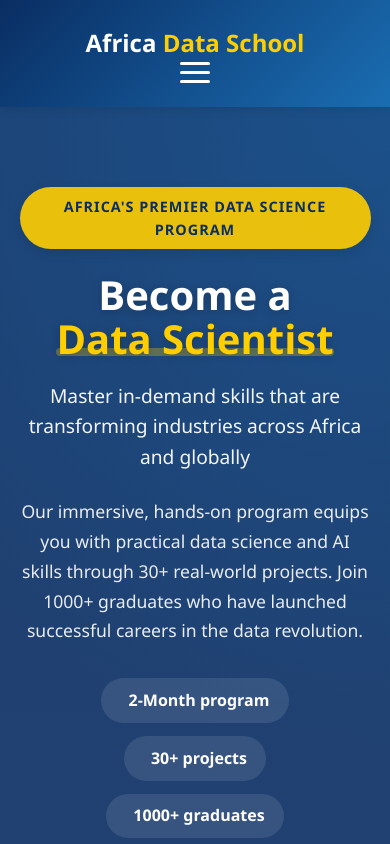
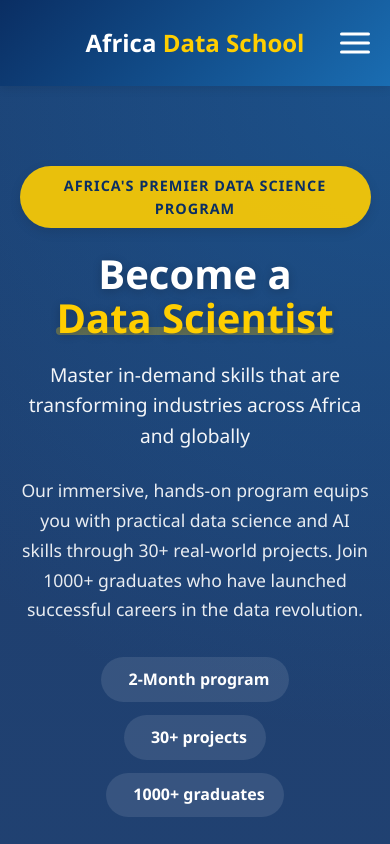
Before and after one commit to Heytec/adsnewcoursesite, a plain HTML site: page index.html in a window 390 px wide. Shown: the top 844 px of the page. Drawn offline with nearby package versions, Linux system fonts and the light colour scheme.

Commit message:
fixed ham

```diff
--- a/index.html
+++ b/index.html
@@ -21,7 +21,8 @@
 
                       /* Header and navigation */
                      /* Header and navigation */
-  header {
+   /* Header and navigation */
+   header {
     background: linear-gradient(135deg, #0a2e63 0%, #1a6db2 100%);
     color: white;
     padding: 1.5rem 0;
@@ -110,15 +111,27 @@
   }
 
   /* Responsive styles */
-  @media (max-width: 992px) {
+   /* Responsive styles */
+    /* Responsive styles */
+    @media (max-width: 992px) {
     nav ul li {
       margin-left: 1.5rem;
     }
   }
 
   @media (max-width: 768px) {
+    .header-content {
+      flex-direction: row;
+      justify-content: space-between;
+      align-items: center;
+    }
+
     .menu-toggle {
       display: flex;
+      position: absolute;
+      right: 20px;
+      top: 50%;
+      transform: translateY(-50%);
     }
 
     .menu-toggle.active span:nth-child(1) {
@@ -146,6 +159,7 @@
       box-shadow: -5px 0 15px rgba(0, 0, 0, 0.1);
       z-index: 99;
     }
+
 
     nav.active {
       right: 0;
@@ -1248,7 +1262,8 @@
   </head>
   <body>
  <!-- Header -->
-<header>
+ <!-- Header -->
+ <header>
   <div class="container">
     <div class="header-content">
       <a href="#" class="logo">Africa <span>Data School</span></a>
@@ -1899,17 +1914,19 @@
 
 <!-- Add this JavaScript at the end of your body tag -->
 <script>
-  // Mobile menu toggle functionality
   document.addEventListener('DOMContentLoaded', function() {
+    // Get the menu toggle button and the navigation
     const menuToggle = document.querySelector('.menu-toggle');
     const nav = document.querySelector('nav');
 
+    // Add click event listener to the menu toggle
     menuToggle.addEventListener('click', function() {
+      // Toggle active class on menu toggle and navigation
       menuToggle.classList.toggle('active');
       nav.classList.toggle('active');
     });
 
-    // Close menu when clicking on a link
+    // Close menu when clicking on navigation links
     const navLinks = document.querySelectorAll('nav ul li a');
     navLinks.forEach(link => {
       link.addEventListener('click', function() {
```
